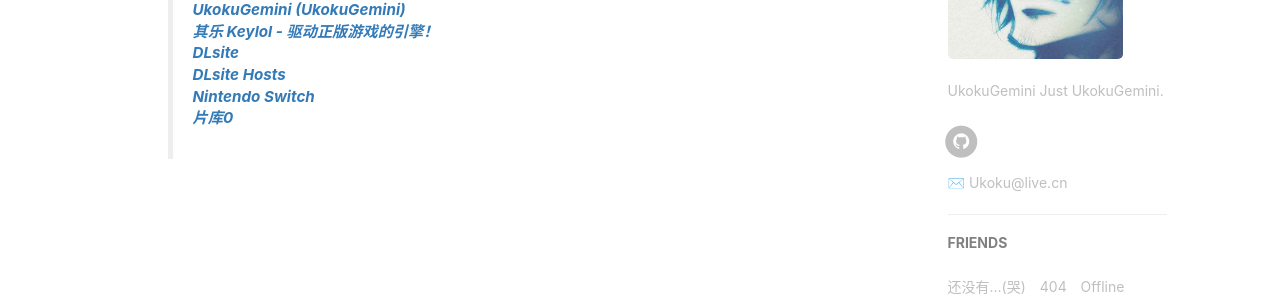
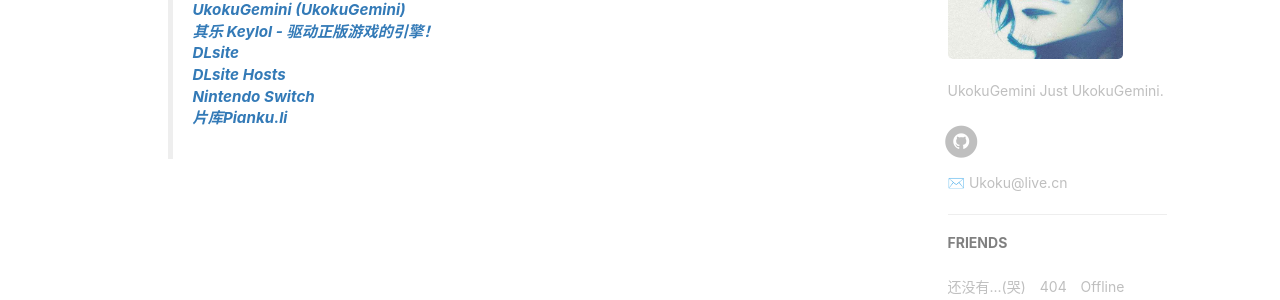
Before and after one commit to UkokuGemini/UkokuGemini.github.io, a Jekyll site: the page built from Links.html, in a window 1280 px wide. Shown: the part 634-934 px from the top of the page. Built offline with Jekyll 4.4.1, drawn with Linux system fonts in a browser that asks for light colours; nearby versions of some CDN libraries.

Commit message:
Merge branch 'MainBranches' of https://github.com/UkokuGemini/UkokuGemini.github.io into MainBranches

```diff
--- a/Links.html
+++ b/Links.html
@@ -25,7 +25,7 @@
 <DT><A HREF="https://cssxsh.github.io/" target="_blank">DLsite Hosts</A>
     <Br/>
 <DT><A HREF="https://www.nintendo.com.hk/" target="_blank">Nintendo Switch</A>
-<DT><A HREF="https://www.pianku.li/" target="_blank">片库0</A>
+<DT><A HREF="https://www.pianku.li/" target="_blank">片库Pianku.li</A>
 </DL>
 </p></blockquote>
 </div>
```
